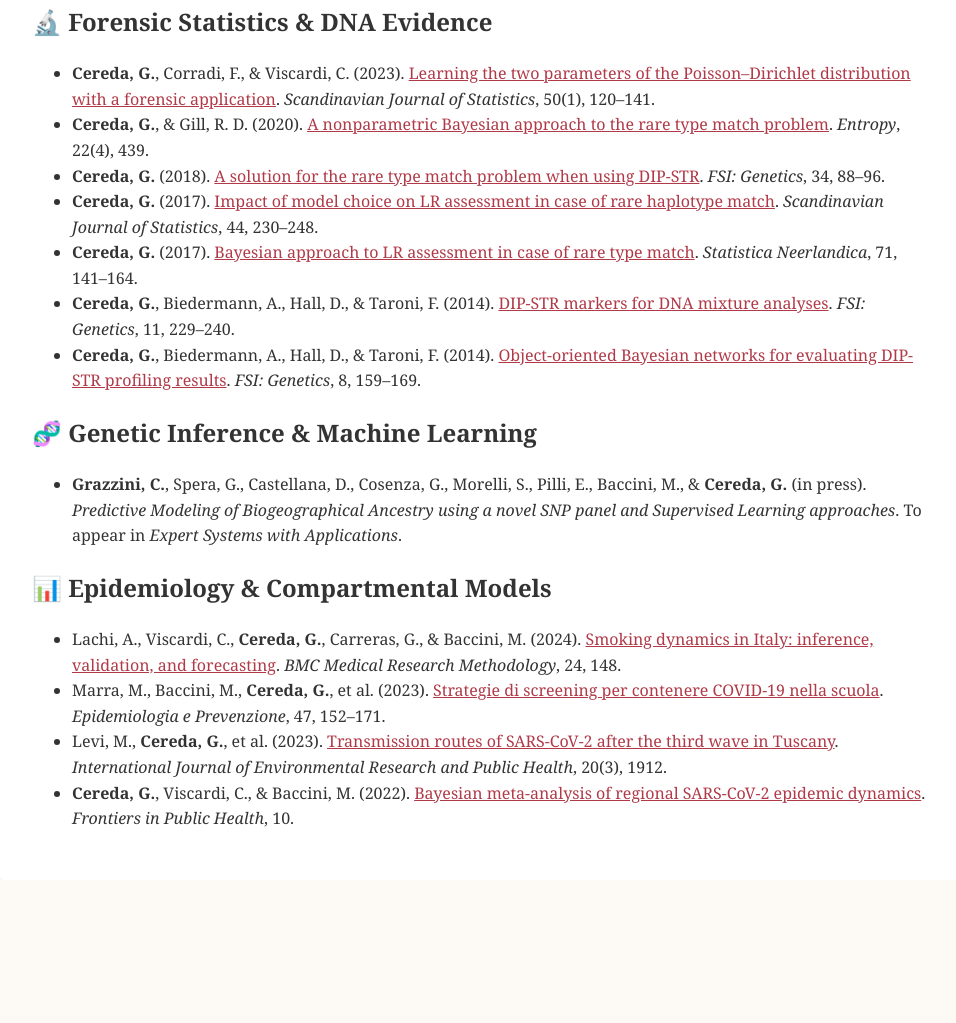
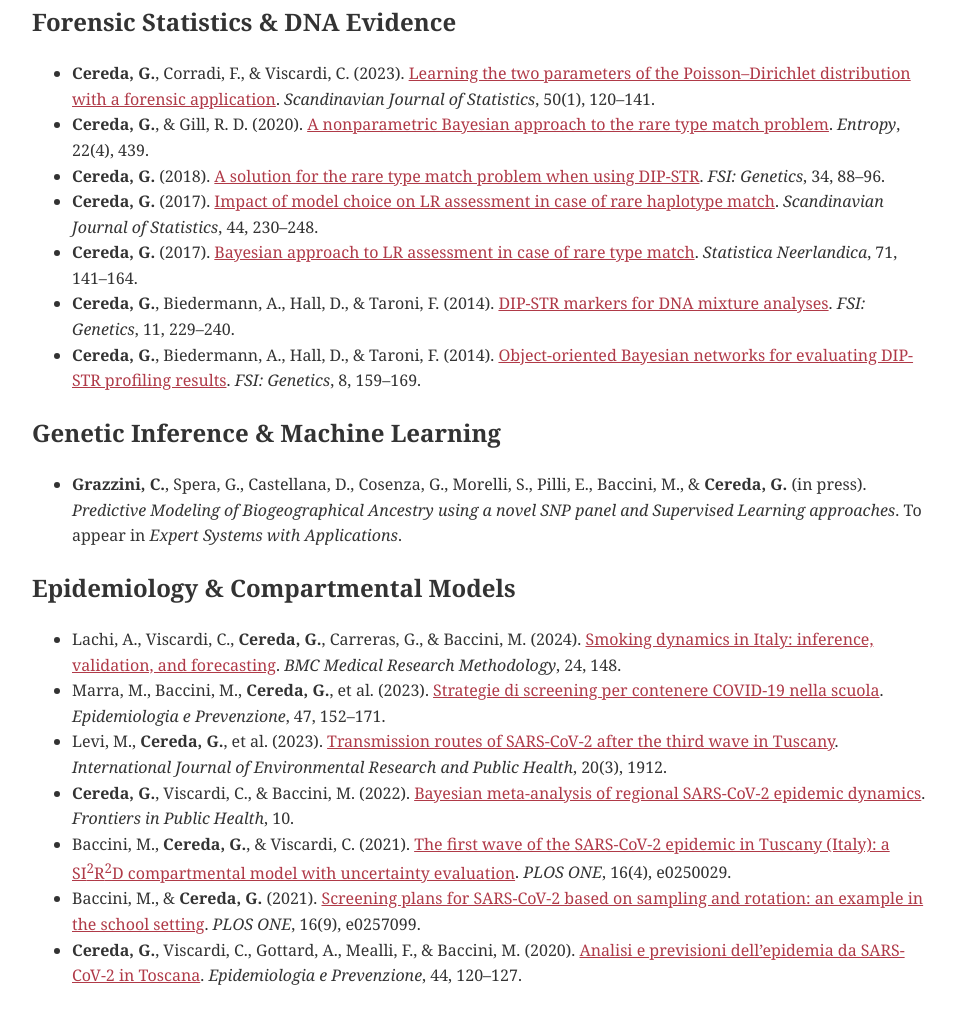
Before and after one commit to giuliacereda/giuliacereda.github.io, a plain HTML site: page publications.html in a window 1280 px wide. Shown: the part 433-1456 px from the top of the page, without its empty margins (158-1114 px from the left). Before the commit the page ends 1313 px from the top, so only its background shows below. Drawn offline with Linux system fonts and the light colour scheme.

Commit message:
Update publications.html

```diff
--- a/publications.html
+++ b/publications.html
@@ -33,7 +33,7 @@
   </p>
 
 
-  <h2>🔬 Forensic Statistics & DNA Evidence</h2>
+  <h2>Forensic Statistics & DNA Evidence</h2>
 
 <ul>
   <li><strong>Cereda, G.</strong>, Corradi, F., & Viscardi, C. (2023).
@@ -66,7 +66,7 @@
   </li>
 </ul>
 
-<h2>🧬 Genetic Inference & Machine Learning</h2>
+<h2> Genetic Inference & Machine Learning</h2>
 <ul>
   <li><strong>Grazzini, C.</strong>, Spera, G., Castellana, D., Cosenza, G., Morelli, S., Pilli, E., Baccini, M., & <strong>Cereda, G.</strong> (in press).
     <em>Predictive Modeling of Biogeographical Ancestry using a novel SNP panel and Supervised Learning approaches</em>.
@@ -74,7 +74,7 @@
   </li>
 </ul>
 
-<h2>📊 Epidemiology & Compartmental Models</h2>
+<h2> Epidemiology & Compartmental Models</h2>
 <ul>
   <li>Lachi, A., Viscardi, C., <strong>Cereda, G.</strong>, Carreras, G., & Baccini, M. (2024).
     <a href="https://doi.org/10.1186/s12874-024-02271-w">Smoking dynamics in Italy: inference, validation, and forecasting</a>.
@@ -92,7 +92,20 @@
     <a href="https://doi.org/10.3389/fpubh.2022.919456">Bayesian meta-analysis of regional SARS-CoV-2 epidemic dynamics</a>.
     <em>Frontiers in Public Health</em>, 10.
   </li>
+  <li>Baccini, M., <strong>Cereda, G.</strong>, & Viscardi, C. (2021).
+    <a href="https://doi.org/10.1371/journal.pone.0250029">The first wave of the SARS-CoV-2 epidemic in Tuscany (Italy): a SI<sup>2</sup>R<sup>2</sup>D compartmental model with uncertainty evaluation</a>.
+    <em>PLOS ONE</em>, 16(4), e0250029.
+  </li>
+  <li>Baccini, M., & <strong>Cereda, G.</strong> (2021).
+    <a href="https://doi.org/10.1371/journal.pone.0257099">Screening plans for SARS-CoV-2 based on sampling and rotation: an example in the school setting</a>.
+    <em>PLOS ONE</em>, 16(9), e0257099.
+  </li>
+  <li><strong>Cereda, G.</strong>, Viscardi, C., Gottard, A., Mealli, F., & Baccini, M. (2020).
+    <a href="https://doi.org/10.19191/EP20.5-6.S2.110">Analisi e previsioni dell’epidemia da SARS-CoV-2 in Toscana</a>.
+    <em>Epidemiologia e Prevenzione</em>, 44, 120–127.
+  </li>
 </ul>
+
   </main>
 </body>
 </html>
```
